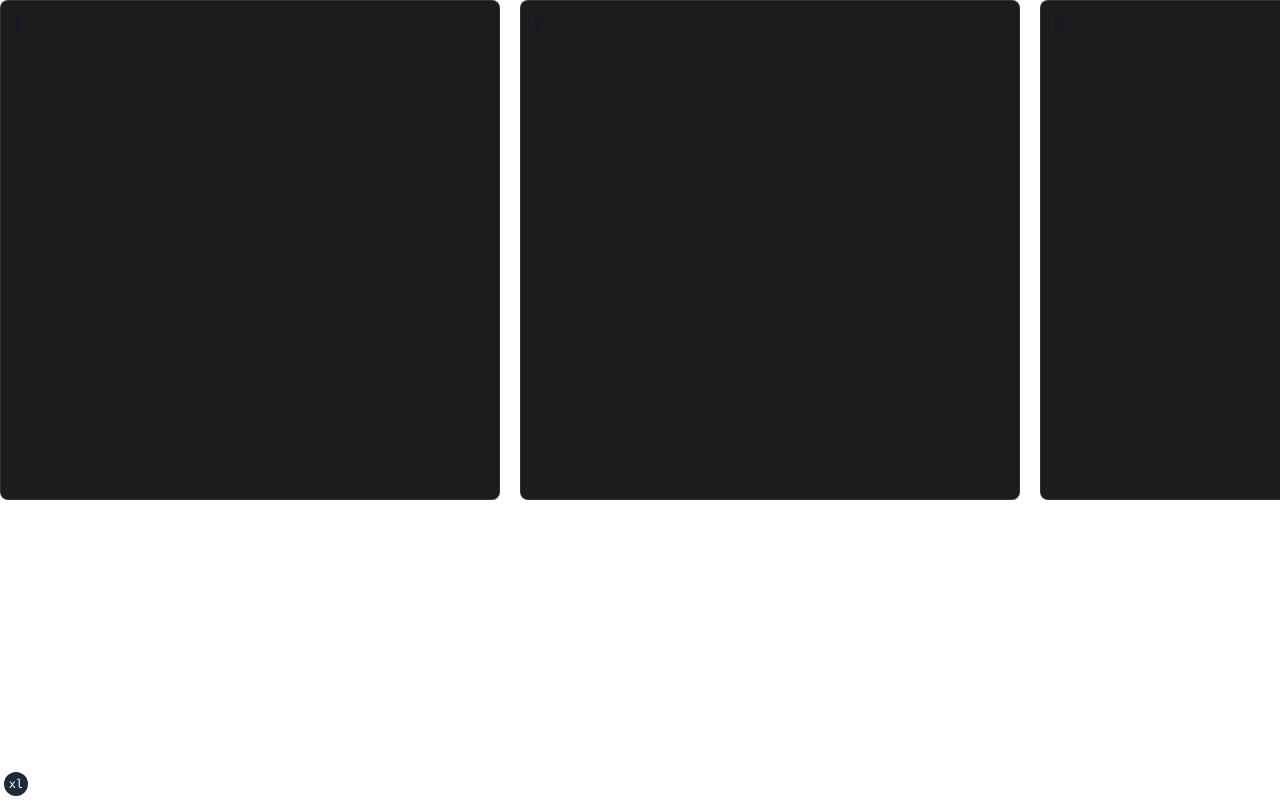
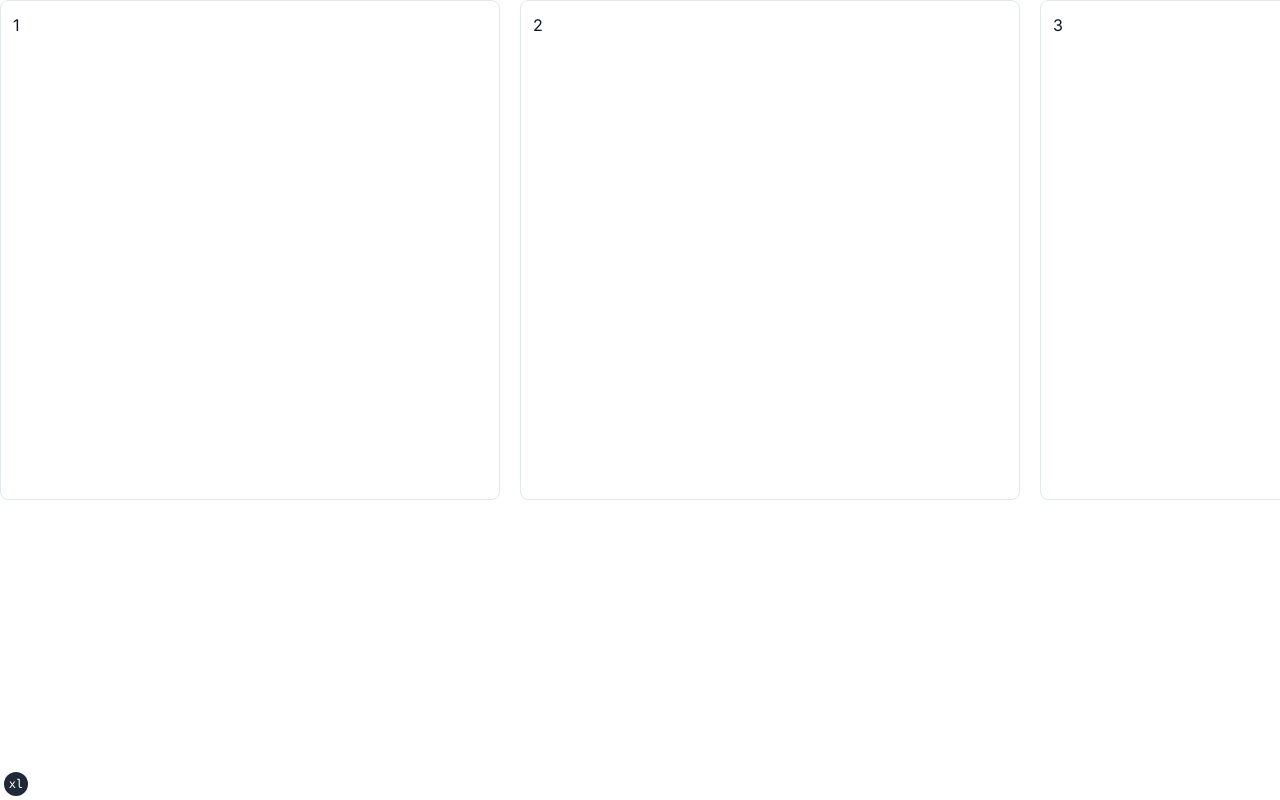
Before and after one commit to krismile-sunflower/web-nav, a Next.js app: page /hot in a window 1280 px wide. Shown: the top 800 px of the page. Built offline with nearby package versions, Linux system fonts and the light colour scheme.

Commit message:
fix: 修改link颜色

```diff
--- a/components/animation_card/index.tsx
+++ b/components/animation_card/index.tsx
@@ -14,7 +14,7 @@ const AnimationCard = (props: Props) => {
 
     return <div>
         <div
-            className={cn(" flex-center relative  flex-col overflow-hidden rounded-lg border border-[rgba(255,255,255,0.1)] bg-[#1C1C1F] p-3 hover:-translate-y-1 hover:scale-105 hover:bg-border hover:shadow-md", props.className)}
+            className={cn(" flex-center relative  flex-col overflow-hidden rounded-lg border p-3 hover:-translate-y-1 hover:scale-105 hover:bg-border hover:shadow-md", props.className)}
             onMouseMove={(e: React.MouseEvent<HTMLDivElement>) => {
                 if (cardRef.current) {
                     setIsShowLight(true)
--- a/components/link-content.tsx
+++ b/components/link-content.tsx
@@ -11,7 +11,7 @@ export function LinkItem({ link }: { link: SiteLink }) {
       href={link.url}
       target="_blank"
     >
-      <div className="relative mb-6 mr-10 flex min-h-[122px] min-w-0 cursor-pointer flex-col break-words">
+      <div className="relative mb-6 mr-10 flex size-full min-h-[122px] min-w-0 cursor-pointer flex-col break-words">
        <AnimationCard className="min-h-[122px]">
        <div className="flex items-center">
           <div className="mr-3 flex size-10 overflow-hidden rounded-full">
```
